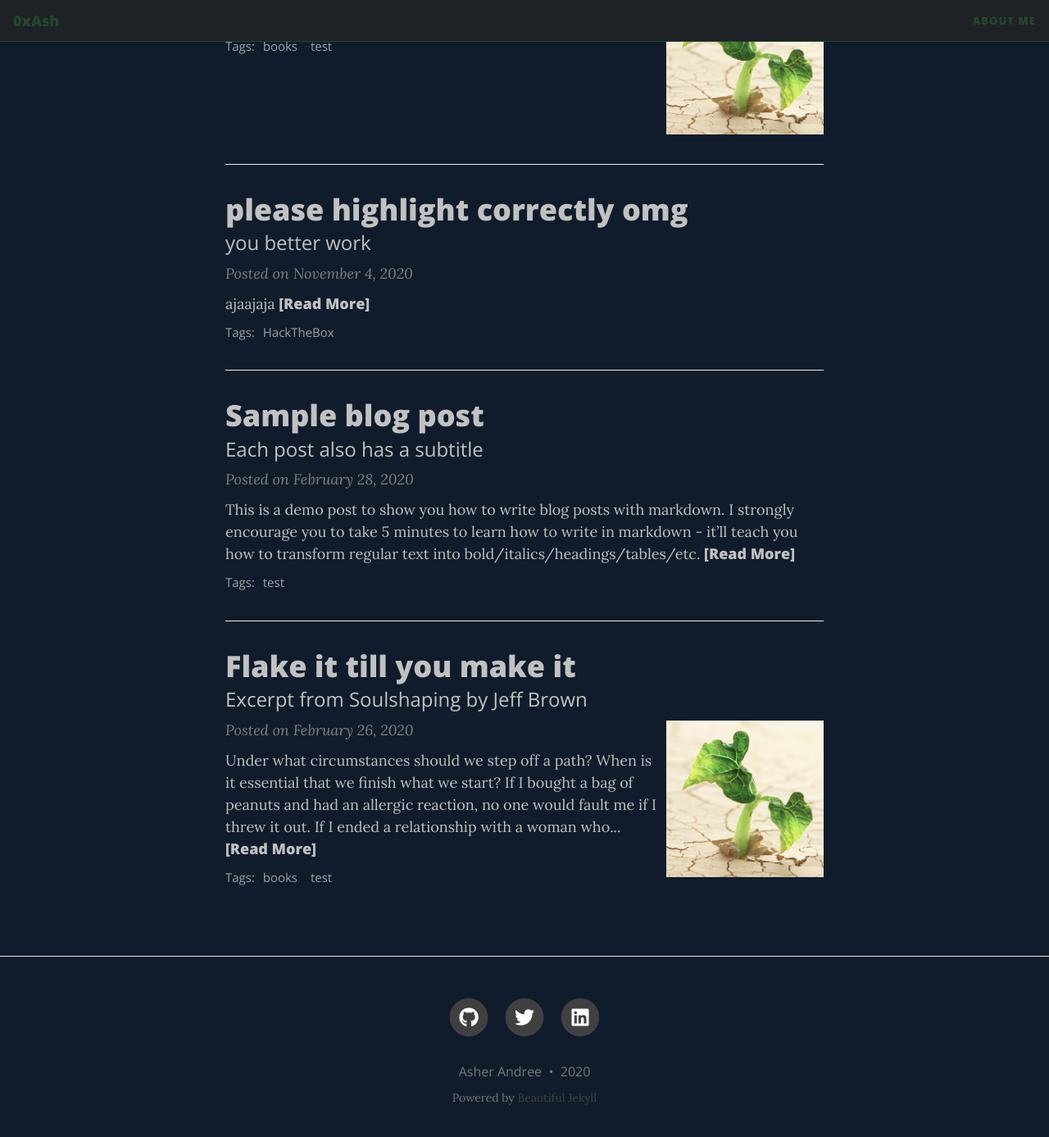
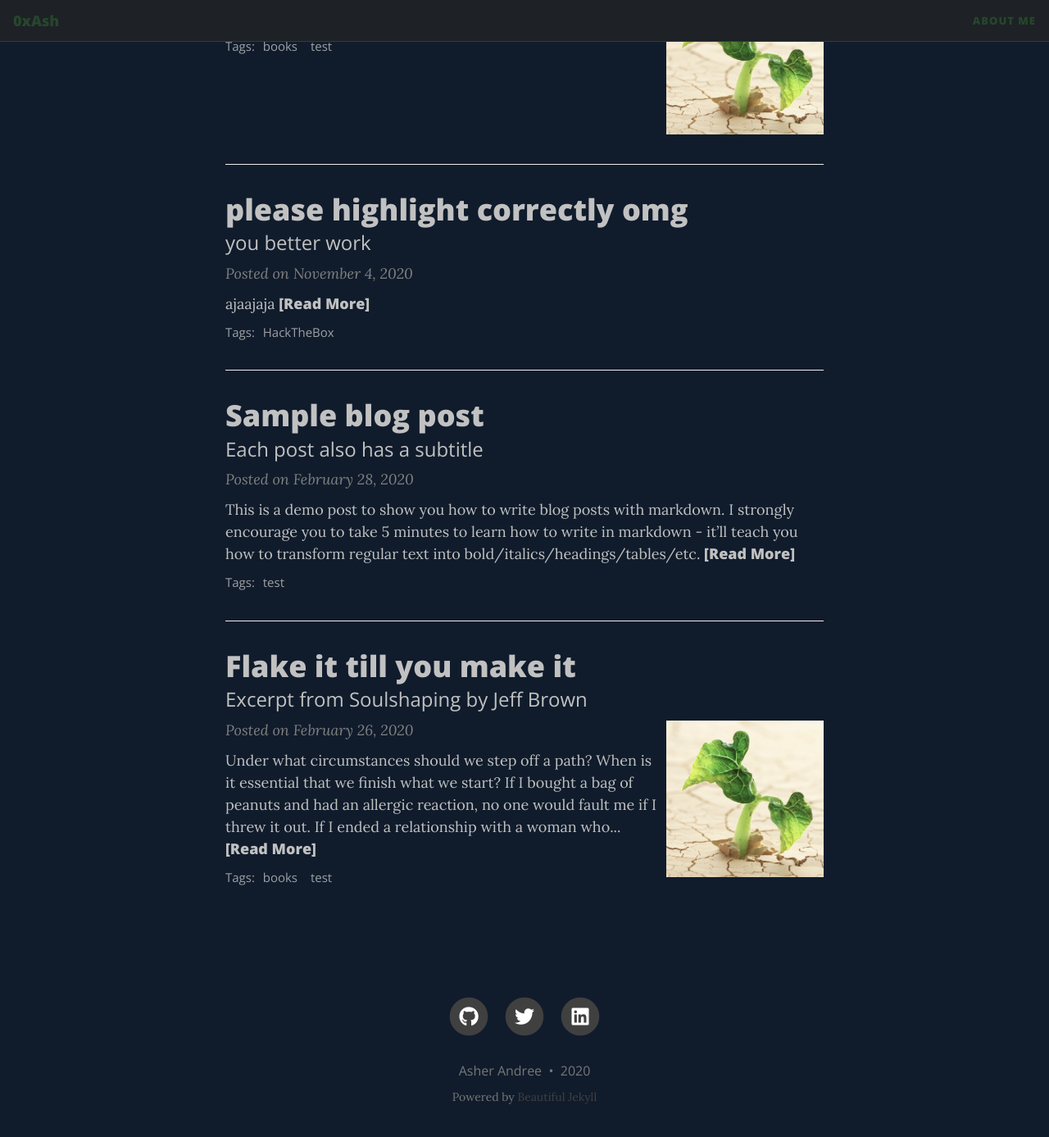
Before and after one commit to 0xAsh/0xash.github.io, a Jekyll site: the page built from index.html, in a window 1280 px wide and 1400 px high, scrolled down 452 px. Shown: the top 1387 px of the window at 82% size. Built offline with Jekyll 4.4.1, drawn with Linux system fonts in a browser that asks for light colours; nearby versions of some CDN libraries; the list of posts is cut into pages by our own code.

Commit message:
Update beautifuljekyll.css

```diff
--- a/assets/css/beautifuljekyll.css
+++ b/assets/css/beautifuljekyll.css
@@ -370,7 +370,6 @@
 
 footer {
   padding: 1.875rem 0;
-  border-top: 1px #EAEAEA solid;
   margin-top: 3.125rem;
   font-size: 0.875rem;
   background-color: {{ site.footer-col | default: "#EAEAEA" }};
@@ -930,23 +929,27 @@
 }
 
 .box-note {
-  background-color: #78c0ae;
-  border-left-color: #2980b9;
+  background-color: #eee;
+  border-left-color: #26462d;
+  color: #000000;
 }
 
 .box-warning {
-  background-color: #78c0ae;
+  background-color: #fdf5d4;
   border-left-color: #f1c40f;
+  color: #000000;
 }
 
 .box-error {
-  background-color: #78c0ae;
+  background-color: #f4dddb;
   border-left-color: #c0392b;
+  color: #000000;
 }
 
 .box-success {
-  background-color: #78c0ae;
+  background-color: #98FB98;
   border-left-color: #3CB371;
+  #color: #000000;
 }
 
 /* --- Misc blog post styles --- */
```
